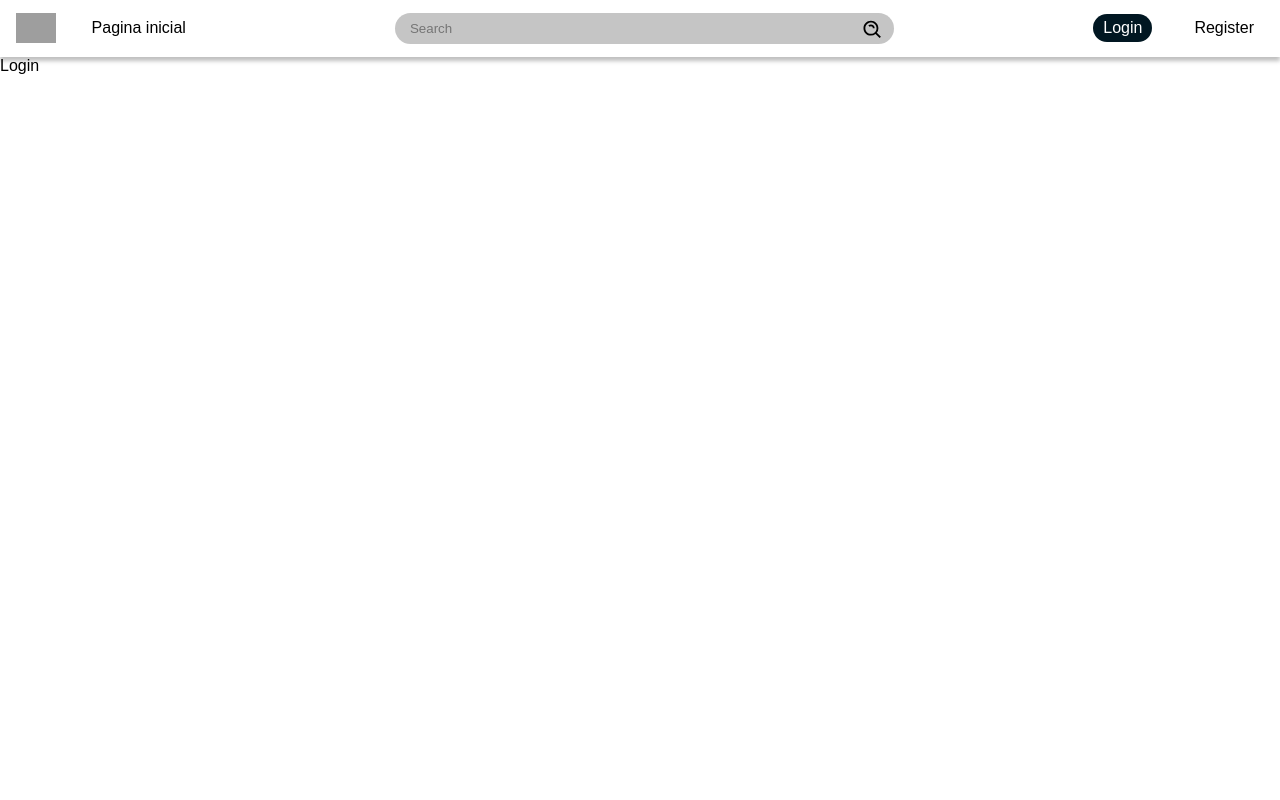
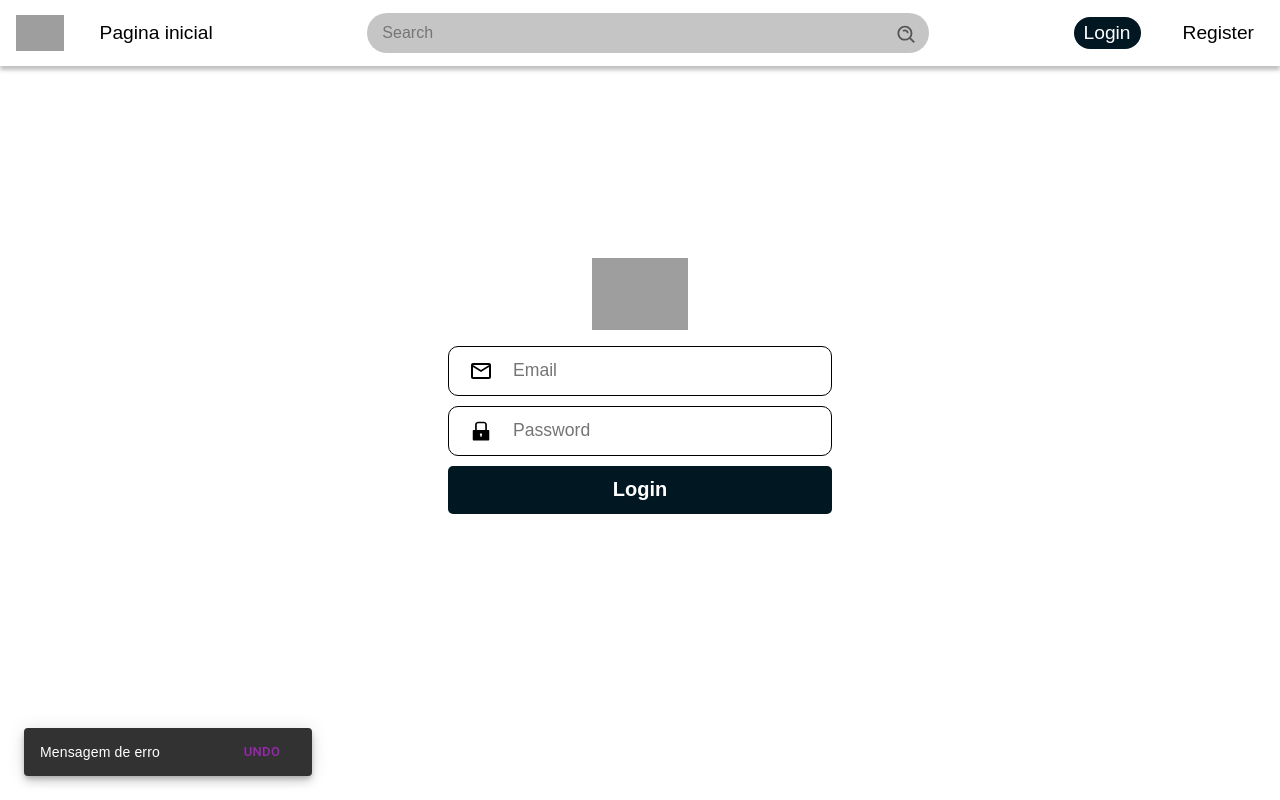
Before and after one commit to AngeloGbiel/image_bank, a React (Vite) app in the folder frontend/: page / in a window 1280 px wide. Both pictures are taken after a click on the element "Login". Built offline with nearby package versions, Linux system fonts and the light colour scheme; grey boxes are pictures that could not be loaded; a web font is replaced by a local one.

Commit message:
configurando o login e o register

```diff
--- a/frontend/package.json
+++ b/frontend/package.json
@@ -10,6 +10,9 @@
     "preview": "vite preview"
   },
   "dependencies": {
+    "@emotion/react": "^11.11.1",
+    "@emotion/styled": "^11.11.0",
+    "@mui/material": "^5.14.15",
     "js-cookie": "^3.0.5",
     "react": "^18.2.0",
     "react-dom": "^18.2.0",
--- a/frontend/src/App.tsx
+++ b/frontend/src/App.tsx
@@ -1,8 +1,13 @@
-import { Outlet } from "react-router-dom";
+import { Outlet, useNavigate } from "react-router-dom";
 import { CSSreset } from "./Components/CSSreset";
 import Header from "./Components/Routes/Header";
+import { useEffect } from "react";
 
 export default function App(){
+    const navigate = useNavigate()
+    useEffect(()=>{
+        navigate('/')
+    },[])
     return(
         <>
             <CSSreset/>
--- a/frontend/src/Components/Routes/Header/index.tsx
+++ b/frontend/src/Components/Routes/Header/index.tsx
@@ -15,7 +15,7 @@ const HeaderStyled = styled.div`
     display: flex;
     align-items: center;
     img {
-      width: 2.5rem;
+      width: 3rem;
     }
     div {
       display: flex;
@@ -23,22 +23,25 @@ const HeaderStyled = styled.div`
     }
   }
   .search {
-    width: 40%;
+    width: 45%;
     display: flex;
     position: relative;
     input {
       width: 100%;
+      height: 2.5rem;
       outline: none;
       border: none;
       border-radius: 28px;
       background: #c5c5c5;
       padding: 8px 15px;
+      font-size: 1rem;
     }
     label {
       position: absolute;
       left: 98%;
       top: 64%;
       transform: translate(-100%, -50%);
+      color: #00000090;
       font-size: 1.4rem;
       cursor: pointer;
     }
@@ -52,7 +55,7 @@ const HeaderStyled = styled.div`
   //fora de div
   .button {
     display: flex;
-    font-size: 1rem;
+    font-size: 1.2rem;
     padding: 5px 10px;
     border-radius: 30px;
     transition: 0.5s;
--- a/frontend/src/Components/Routes/Home.tsx
+++ b/frontend/src/Components/Routes/Home.tsx
@@ -1,7 +1,15 @@
+import { useParams } from "react-router-dom";
+
 const Home = () =>{
+    const { id } = useParams()
+    console.log(id)
     return(
         <>
-            home
+            {id ? (
+                <p>{id}</p>
+            ): (
+                <p>home</p>
+            )}
         </>
     )
 }
--- a/frontend/src/Components/Routes/Login.tsx
+++ b/frontend/src/Components/Routes/Login.tsx
@@ -1,8 +1,151 @@
-const Login = () =>{
-    return(
-        <>
-            Login
-        </>
-    )
-}
+import styled from "styled-components";
+import Profile from "../../assets/avatar.jpg";
+
+import * as Md from "react-icons/md";
+import * as Ai from "react-icons/ai";
+
+import { SubmitHandler, useForm } from "react-hook-form";
+import { IRegister } from "../Types";
+import { Button, IconButton, Snackbar } from "@mui/material";
+
+
+const LoginStyled = styled.div`
+  /* background-color: red; */
+  display: flex;
+  justify-content: center;
+  flex-direction: column;
+  align-items: center;
+  height: 80vh;
+  gap: 1rem;
+  img {
+    width: 6rem;
+    mix-blend-mode: multiply;
+  }
+  form {
+    display: flex;
+    flex-direction: column;
+    gap: 10px;
+    width: 30%;
+    .field {
+      display: flex;
+      border: 1px solid black;
+      border-radius: 10px;
+      padding: 0 20px;
+      /* background-color: #d4d4d4; */
+      input {
+        border: none;
+        color: #000000;
+        width: 100%;
+        height: 3rem;
+        align-items: center;
+        border-radius: 10px;
+        background: transparent;
+        padding-left: 20px;
+        font-size: 1.1rem;
+        outline: none;
+      }
+      label {
+        display: flex;
+        align-items: center;
+        font-size: 1.5rem;
+      }
+    }
+    input[type="submit"] {
+      display: flex;
+      /* margin-top: 18px; */
+      width: 100%;
+      height: 3rem;
+      justify-content: center;
+      align-items: center;
+      border-radius: 5px;
+      background: #011722;
+      color: #ffffff;
+      font-size: 20px;
+      font-style: normal;
+      font-weight: 600;
+      line-height: normal;
+      border: none;
+    }
+  }
+  span {
+    color: #d93025;
+    font-size: 16px;
+    margin-top: 3px;
+    text-align: center;
+    margin-top: -10px;
+  }
+`;
+
+const Login = () => {
+  const {
+    reset,
+    handleSubmit,
+    register,
+  } = useForm<IRegister>();
+  const onSubmit: SubmitHandler<IRegister> = async (data: IRegister) => {
+    reset();
+    console.log(data);
+  };
+
+  const action = (
+    <>
+      <Button color="secondary" size="small" onClick={()=>''}>
+        UNDO
+      </Button>
+      <IconButton
+        size="small"
+        aria-label="close"
+        color="inherit"
+        onClick={()=>''} //handleclose
+      >
+        {/* <CloseIcon fontSize="small" /> */}
+      </IconButton>
+    </>
+  );
+
+  return (
+    <LoginStyled>
+        <Snackbar
+            open={true}
+            autoHideDuration={6000}
+            onClose={()=>''}
+            message="Mensagem de erro"
+            action={action}
+        />
+      <img src={Profile} alt="" />
+      <form onSubmit={handleSubmit(onSubmit)}>
+
+        {/* email */}
+
+        <div className="field">
+          <label htmlFor="email">
+            <Md.MdOutlineMail/>
+          </label>
+          <input
+            type="email"
+            id="email"
+            placeholder="Email"
+            {...register('email')}
+          />
+        </div>
+
+        {/* password */}
+
+        <div className="field">
+          <label htmlFor="password">
+            <Ai.AiFillLock/>
+          </label>
+          <input
+            type="password"
+            id="password"
+            placeholder="Password"
+            {...register('password')}
+          />
+        </div>
+
+        <input type="submit" value="Login" />
+      </form>
+    </LoginStyled>
+  );
+};
 export default Login;
--- a/frontend/src/Components/Routes/Register.tsx
+++ b/frontend/src/Components/Routes/Register.tsx
@@ -1,8 +1,178 @@
-const Register = () =>{
-    return(
-        <>
-            Register
-        </>
-    )
-}
+import styled from "styled-components";
+import Profile from "../../assets/avatar.jpg";
+import * as Fa from "react-icons/fa";
+import * as Md from "react-icons/md";
+import * as Ai from "react-icons/ai";
+import * as Ri from "react-icons/ri";
+import { SubmitHandler, useForm } from "react-hook-form";
+import { IRegister } from "../Types";
+import { Button, IconButton, Snackbar } from "@mui/material";
+
+
+const RegisterStyled = styled.div`
+  /* background-color: red; */
+  display: flex;
+  justify-content: center;
+  flex-direction: column;
+  align-items: center;
+  height: 80vh;
+  gap: 1rem;
+  img {
+    width: 6rem;
+    mix-blend-mode: multiply;
+  }
+  form {
+    display: flex;
+    flex-direction: column;
+    gap: 10px;
+    width: 30%;
+    .field {
+      display: flex;
+      border: 1px solid black;
+      border-radius: 10px;
+      padding: 0 20px;
+      /* background-color: #d4d4d4; */
+      input {
+        border: none;
+        color: #000000;
+        width: 100%;
+        height: 3rem;
+        align-items: center;
+        border-radius: 10px;
+        background: transparent;
+        padding-left: 20px;
+        font-size: 1.1rem;
+        outline: none;
+      }
+      label {
+        display: flex;
+        align-items: center;
+        font-size: 1.5rem;
+      }
+    }
+    input[type="submit"] {
+      display: flex;
+      /* margin-top: 18px; */
+      width: 100%;
+      height: 3rem;
+      justify-content: center;
+      align-items: center;
+      border-radius: 5px;
+      background: #011722;
+      color: #ffffff;
+      font-size: 20px;
+      font-style: normal;
+      font-weight: 600;
+      line-height: normal;
+      border: none;
+    }
+  }
+  span {
+    color: #d93025;
+    font-size: 16px;
+    margin-top: 3px;
+    text-align: center;
+    margin-top: -10px;
+  }
+`;
+
+const Register = () => {
+  const {
+    reset,
+    handleSubmit,
+    register,
+  } = useForm<IRegister>();
+  const onSubmit: SubmitHandler<IRegister> = async (data: IRegister) => {
+    reset();
+    console.log(data);
+  };
+
+  const action = (
+    <>
+      <Button color="secondary" size="small" onClick={()=>''}>
+        UNDO
+      </Button>
+      <IconButton
+        size="small"
+        aria-label="close"
+        color="inherit"
+        onClick={()=>''} //handleclose
+      >
+        {/* <CloseIcon fontSize="small" /> */}
+      </IconButton>
+    </>
+  );
+
+  return (
+    <RegisterStyled>
+        <Snackbar
+            open={true}
+            autoHideDuration={6000}
+            onClose={()=>''}
+            message="Mensagem de erro"
+            action={action}
+        />
+      <img src={Profile} alt="" />
+      <form onSubmit={handleSubmit(onSubmit)}>
+
+        {/* name */}
+
+        <div className="field">
+          <label htmlFor="name">
+            <Fa.FaUserAlt />
+          </label>
+          <input
+            type="text"
+            id="name"
+            placeholder="Username"
+            {...register('name')}
+          />
+        </div>
+
+        {/* email */}
+
+        <div className="field">
+          <label htmlFor="email">
+            <Md.MdOutlineMail/>
+          </label>
+          <input
+            type="email"
+            id="email"
+            placeholder="Email"
+            {...register('email')}
+          />
+        </div>
+
+        {/* password */}
+
+        <div className="field">
+          <label htmlFor="password">
+            <Ai.AiFillLock/>
+          </label>
+          <input
+            type="password"
+            id="password"
+            placeholder="Password"
+            {...register('password')}
+          />
+        </div>
+
+        {/* confirmPassword */}
+
+        <div className="field">
+          <label htmlFor="confirmPassword">
+            <Ri.RiLockPasswordFill/>
+          </label>
+          <input
+            type="password"
+            id="confirmPassword"
+            placeholder="Password"
+            {...register('confirmPassword')}
+          />
+        </div>
+        <input type="submit" value="Register" />
+      </form>
+    </RegisterStyled>
+  );
+};
 export default Register;
--- /dev/null
+++ b/frontend/src/Components/Types/index.tsx
@@ -0,0 +1,6 @@
+export interface IRegister {
+    name: string,
+    email: string,
+    password: string,
+    confirmPassword: string,
+}
--- a/frontend/src/main.tsx
+++ b/frontend/src/main.tsx
@@ -18,6 +18,10 @@ const router = createBrowserRouter([
         element: <Home/>
       },
       {
+        path: '/result/:id',
+        element: <Home/>
+      },
+      {
         path: '/login',
         element: <Login/>
       },
```
Also changed, not shown: 2 other files (tests, documents, lock files or other folders).
